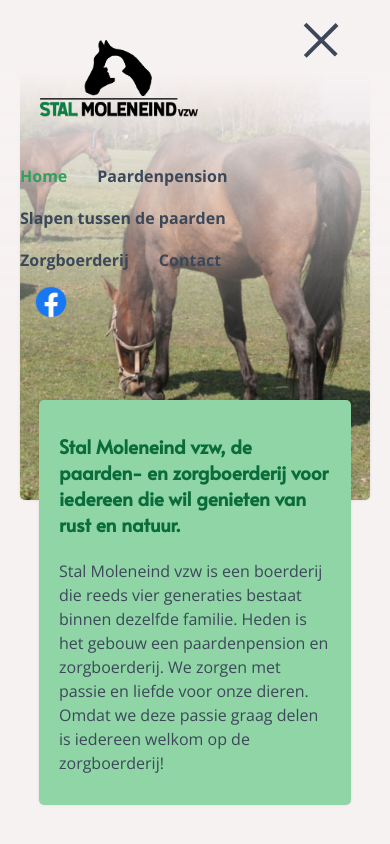
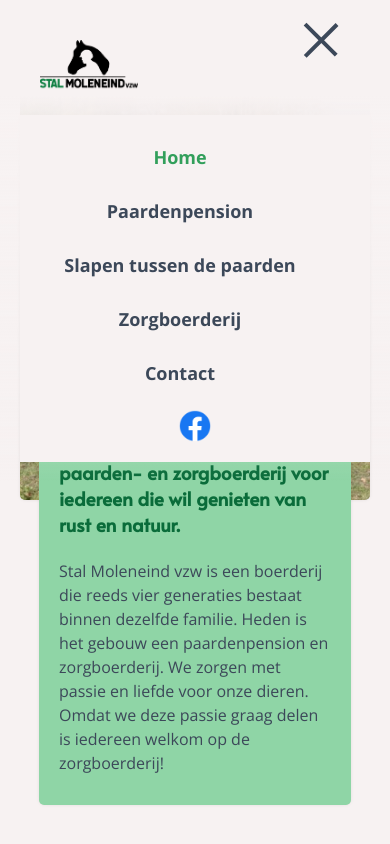
Before and after one commit to hidde-vb/moleneind-site, a website: page index.html in a window 390 px wide. Both pictures are taken after a click on the element 327 px from the left and 40 px from the top of the page. Shown: the top 844 px of the page. Drawn offline with nearby package versions, Linux system fonts and the light colour scheme.

Commit message:
fix(header): media query issue

```diff
--- a/css/partials/base.css
+++ b/css/partials/base.css
@@ -9,10 +9,6 @@
 
   --c-facebook: #3b5998;
   --c-facebook-light: #1778f2;
-
-  --break-big: 1200px;
-  --break-small: 1050px;
-  --break-mobile: 600px;
 }
 
 * {
--- a/css/partials/body.css
+++ b/css/partials/body.css
@@ -1,5 +1,5 @@
 body {
-  max-width: var(--break-big);
+  max-width: 1200px;
   background-color: var(--c-light);
   margin: auto;
   padding: 0;
--- a/css/partials/header.css
+++ b/css/partials/header.css
@@ -5,7 +5,7 @@ header {
   top: 0;
   width: 100%;
   padding: 20px;
-  max-width: var(--break-big);
+  max-width: 1200px;
 
   background: linear-gradient(
     to bottom,
@@ -23,7 +23,7 @@ header {
     height: 80px;
     transition: 0.2s;
 
-    @media screen and (max-width: var(--break-mobile)) {
+    @media screen and (max-width: 600px) {
       height: 50px;
     }
   }
@@ -64,9 +64,13 @@ nav {
       color: var(--c-primary);
     }
   }
+
+  @media (max-width: 1050px) {
+    display: none;
+  }
 }
 
-@media (max-width: var(--break-small)) {
+@media (max-width: 1050px) {
   .vertical {
     margin: 0;
     display: block;
@@ -83,10 +87,6 @@ nav {
         margin-top: 10px;
       }
     }
-  }
-
-  .navigation {
-    display: none;
   }
 }
 
@@ -123,7 +123,7 @@ nav {
     background-color: var(--c-primary-dark);
   }
 
-  @media screen and (min-width: var(--break-small)) {
+  @media screen and (min-width: 1050px) {
     display: none;
   }
 }
--- a/style.css
+++ b/style.css
@@ -9,16 +9,12 @@
 
   --c-facebook: #3b5998;
   --c-facebook-light: #1778f2;
-
-  --break-big: 1200px;
-  --break-small: 1050px;
-  --break-mobile: 600px;
 }* {
   box-sizing: border-box;
 }.hide {
   opacity: 0;
 }body {
-  max-width: var(--break-big);
+  max-width: 1200px;
   background-color: var(--c-light);
   margin: auto;
   padding: 0;
@@ -167,7 +163,7 @@
   top: 0;
   width: 100%;
   padding: 20px;
-  max-width: var(--break-big);
+  max-width: 1200px;
 
   background: linear-gradient(
     to bottom,
@@ -183,7 +179,7 @@
     margin: 20px;
     height: 80px;
     transition: 0.2s;
-  }@media screen and (max-width: var(--break-mobile)) {header .header-icon {
+  }@media screen and (max-width: 600px) {header .header-icon {
       height: 50px;
   }
     }nav {
@@ -209,7 +205,10 @@
         color: var(--c-primary);
       }:is(nav .menu-item):hover a {
       color: var(--c-primary);
-    }@media screen and (max-width: var(--break-small)) {
+    }@media (max-width: 1050px) {nav {
+    display: none;
+}
+  }@media (max-width: 1050px) {
   .vertical {
     margin: 0;
     display: block;
@@ -227,10 +226,6 @@
         font-size: 18px;
         margin-top: 10px;
       }
-
-  nav {
-    display: none;
-  }
 }.hamburger {
   width: 45px;
   float: right;
@@ -251,7 +246,7 @@
       transform: rotate(-45deg) translate(3px, -12px);
     }.hamburger:hover .hamburger-line {
     background-color: var(--c-primary-dark);
-  }@media screen and (min-width: var(--break-small)) {.hamburger {
+  }@media screen and (min-width: 1050px) {.hamburger {
     display: none;
 }
   }footer {
```
Also changed, not shown: 1 other file.
